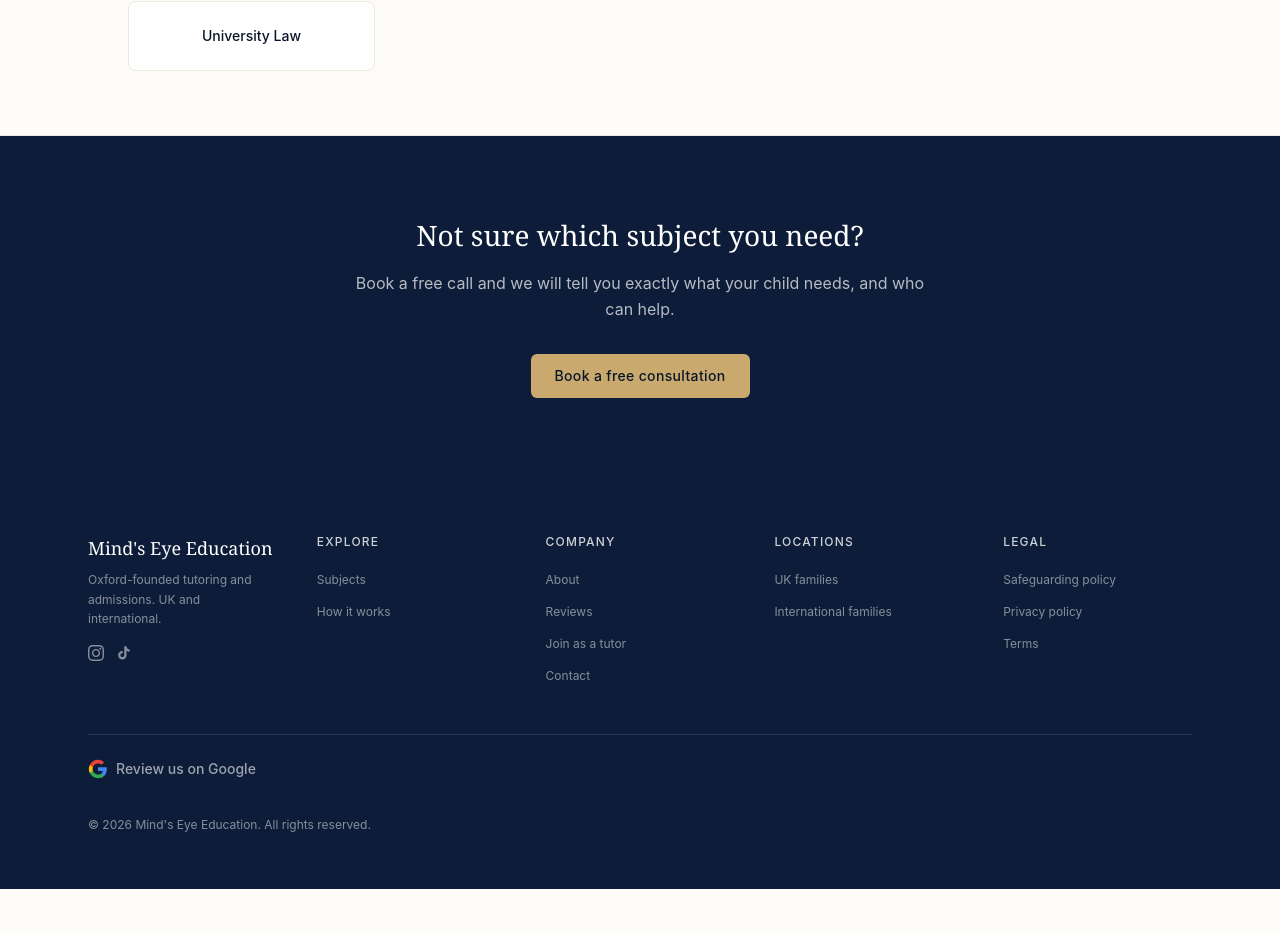
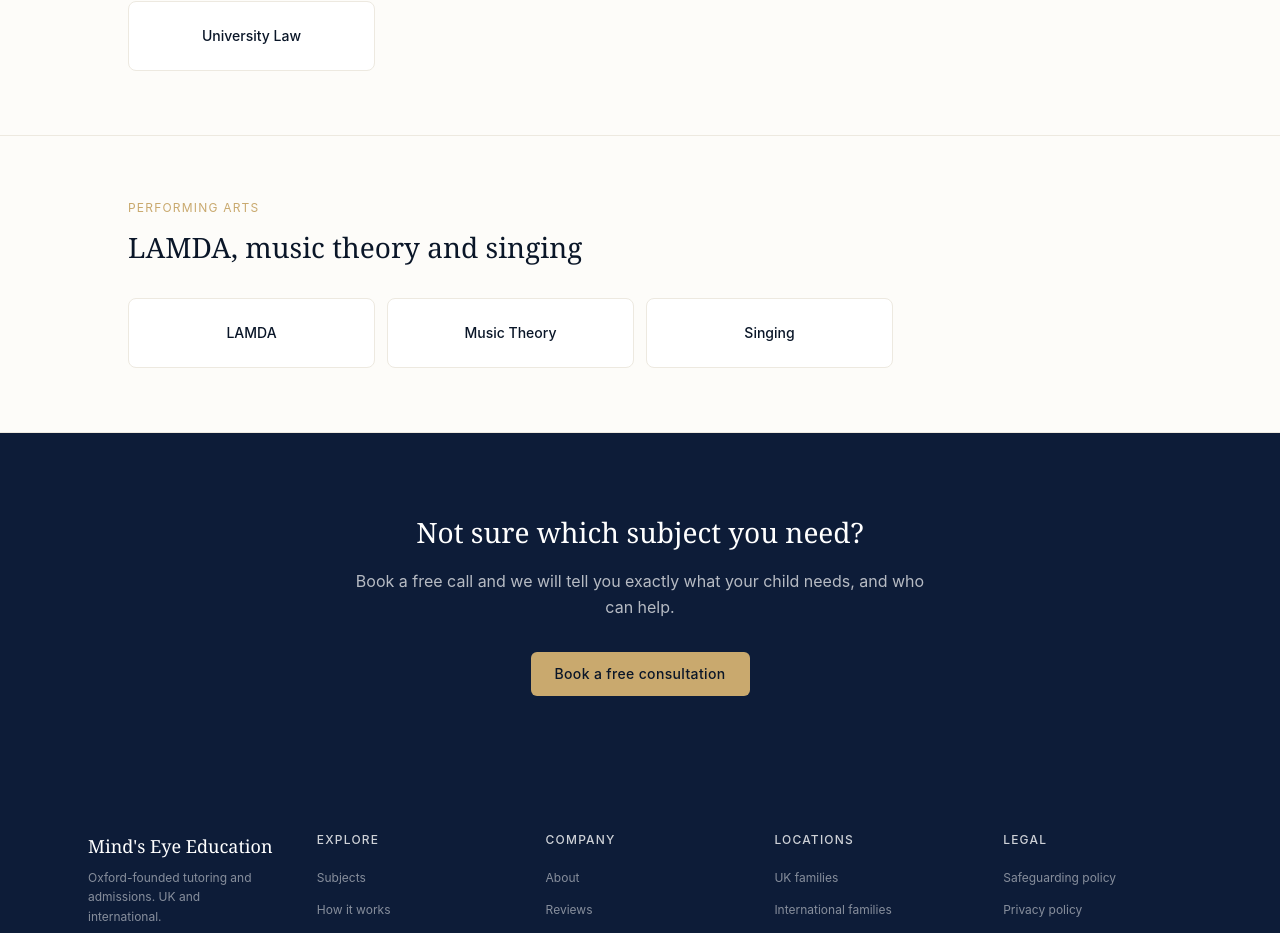
Before and after one commit to scmt1089/tutoringsite, a Next.js app: page /subjects in a window 1280 px wide. Shown: the part 2044-2977 px from the top of the page. Before the commit the page ends 2933 px from the top, so only its background shows below. Built offline with nearby package versions, Linux system fonts and the light colour scheme.

Commit message:
added performing arts subjects

```diff
--- a/src/app/subjects/page.tsx
+++ b/src/app/subjects/page.tsx
@@ -12,7 +12,8 @@ const groups = [
   { key: "entrance",   label: "Entrance exams",  sublabel: "7-plus to 13-plus" },
   { key: "school",     label: "School-age",       sublabel: "GCSE and below" },
   { key: "sixthform",  label: "Sixth form",       sublabel: "A-level and IB" },
-  { key: "university", label: "University",       sublabel: "Degree level and admissions" },
+  { key: "university",     label: "University",       sublabel: "Degree level and admissions" },
+  { key: "performingarts", label: "Performing Arts",  sublabel: "LAMDA, music theory and singing" },
 ] as const;
 
 export default function SubjectsPage() {
--- a/src/data/subjects.ts
+++ b/src/data/subjects.ts
@@ -3,7 +3,7 @@ export type Subject = {
   name: string;
   slug: string;
   level: string;
-  group: "entrance" | "school" | "sixthform" | "university";
+  group: "entrance" | "school" | "sixthform" | "university" | "performingarts";
   description: string;
   examBoards?: string[];
   metaTitle: string;
@@ -422,6 +422,37 @@ export const subjects: Subject[] = [
     metaDescription: "One-to-one university-level Music tutoring from conservatoire and Oxford graduates. Tailored to the specific modules and standards of each student's course. Serving UK and international students. Book a free consultation.",
   },
   {
+    id: "lamda",
+    name: "LAMDA",
+    slug: "lamda",
+    level: "LAMDA",
+    group: "performingarts",
+    description: "LAMDA exams are graded assessments in communication and performance skills, covering disciplines including verse and prose, acting and public speaking. Our tutors prepare students for specific grades, building the communication confidence and technical skills the mark scheme requires. Sessions are structured around the student's chosen discipline and the particular demands of each grade.",
+    metaTitle: "LAMDA Exam Tutor | One-to-One Tuition | Mind's Eye Education",
+    metaDescription: "One-to-one LAMDA tutoring across verse and prose, acting and public speaking. Preparation tailored to specific grades and disciplines. Serving UK and international students. Book a free consultation.",
+  },
+  {
+    id: "music-theory",
+    name: "Music Theory",
+    slug: "music-theory",
+    level: "All grades",
+    group: "performingarts",
+    description: "Music Theory is the foundation beneath every musical discipline. Our tutors work across all levels of the ABRSM and Trinity syllabi, covering notation and harmony at the introductory grades and the complex analytical work the higher grades require. Sessions are tailored to the specific grade and examination board each student is working towards.",
+    examBoards: ["ABRSM", "Trinity"],
+    metaTitle: "Music Theory Tutor | One-to-One Tuition | Mind's Eye Education",
+    metaDescription: "One-to-one Music Theory tutoring across all ABRSM and Trinity grades. Sessions tailored to each student's grade and examination board. Serving UK and international students. Book a free consultation.",
+  },
+  {
+    id: "singing",
+    name: "Singing",
+    slug: "singing",
+    level: "All levels",
+    group: "performingarts",
+    description: "Our singing tutors work across classical technique, musical theatre and contemporary performance. Sessions are built around each student's goals: grade exam preparation, audition coaching or developing general technique. We focus on the technical foundations the voice requires alongside the musical and interpretive skills the student is working towards.",
+    metaTitle: "Singing Tutor | One-to-One Tuition | Mind's Eye Education",
+    metaDescription: "One-to-one singing tutoring across classical, musical theatre and contemporary styles. Grade exam preparation and audition coaching. Serving UK and international students. Book a free consultation.",
+  },
+  {
     id: "university-law",
     name: "University Law",
     slug: "university-law",
```
